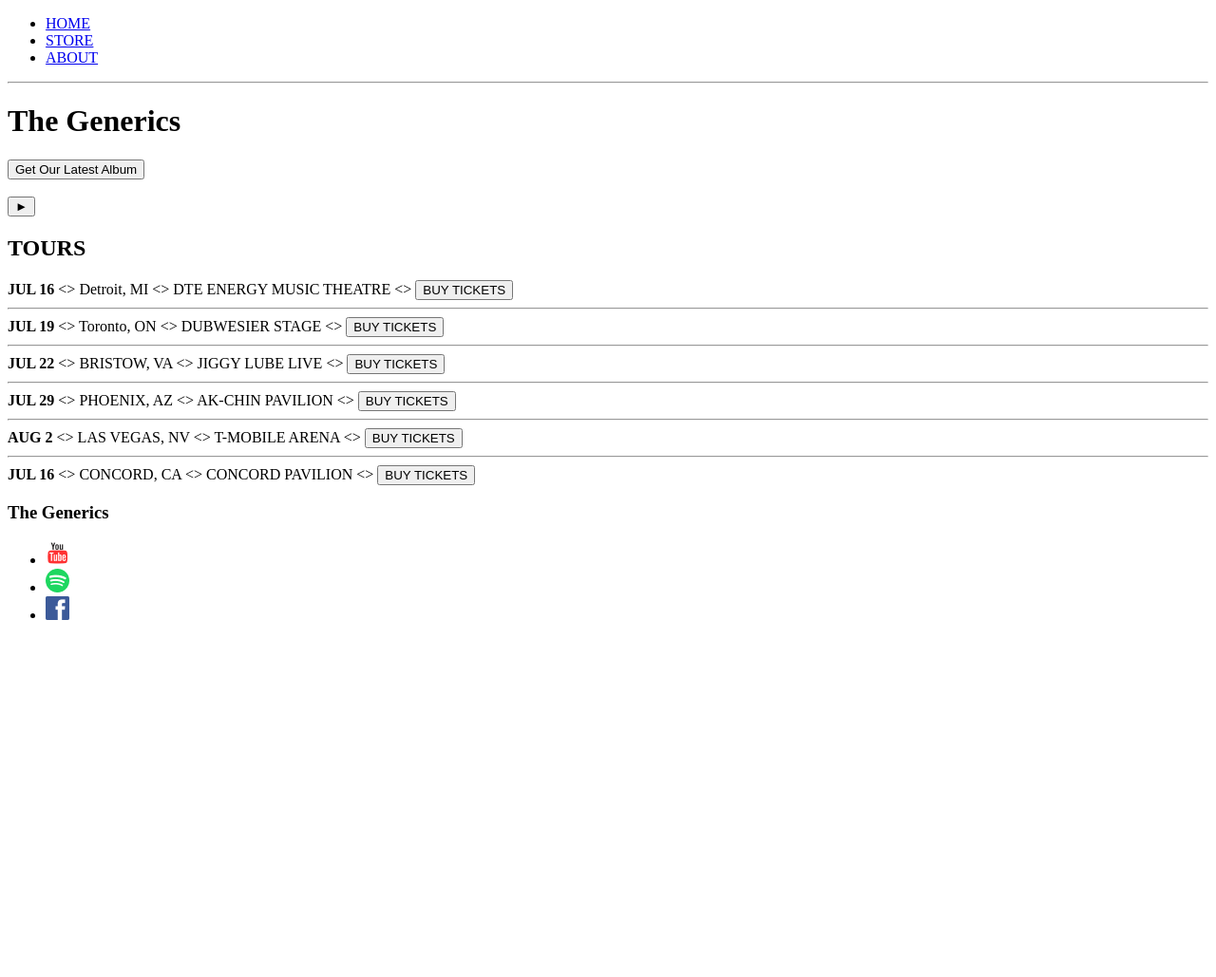
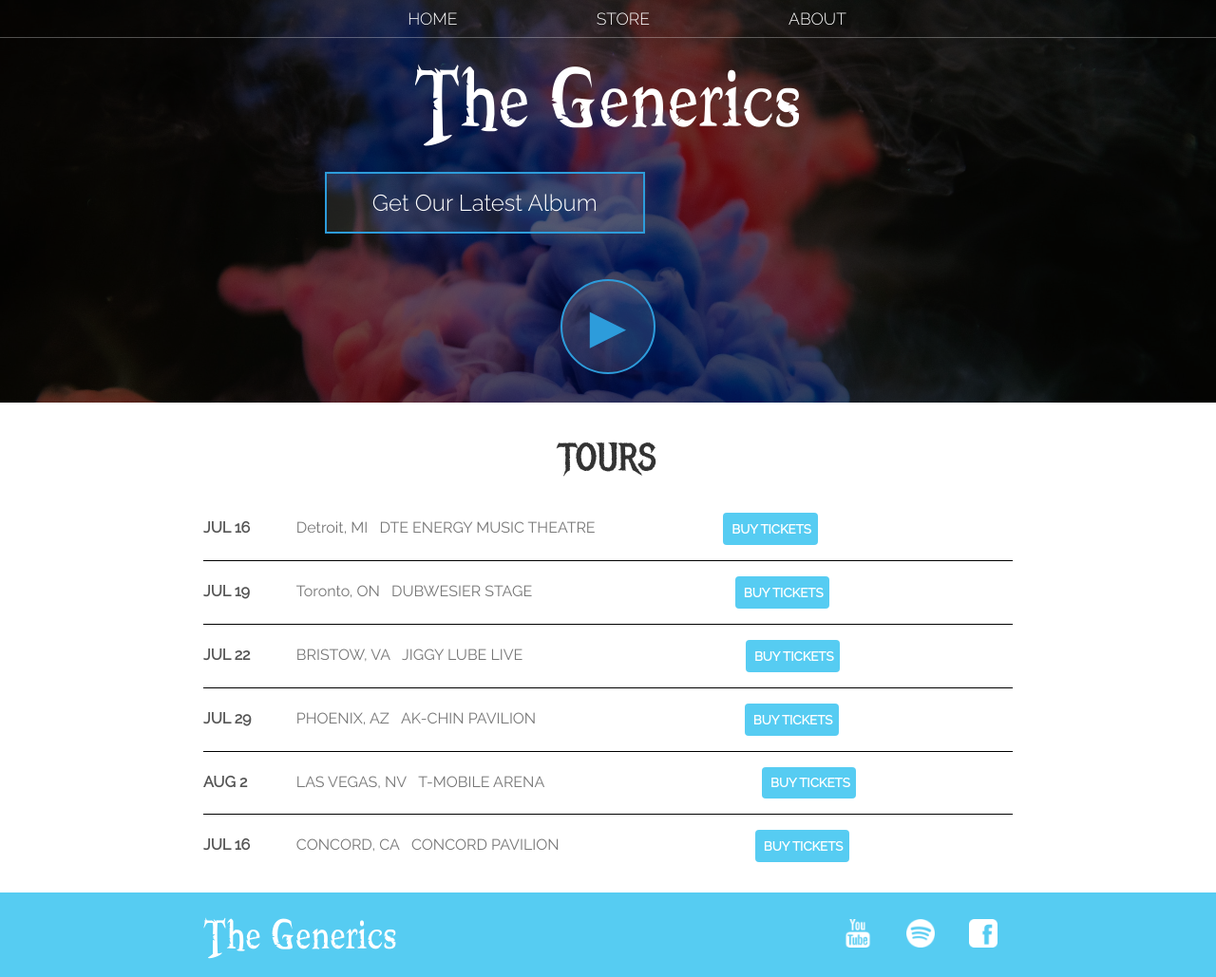
Before and after one commit to PragalvBhattarai-commits/Band-Web-Page, a plain HTML site: page index.html in a window 1280 px wide. Shown: the whole page at 95% size. Before the commit the page ends 800 px from the top, so only its background shows below. Drawn offline with Linux system fonts and the light colour scheme.

Commit message:
finished css for the website

```diff
--- a/index.html
+++ b/index.html
@@ -3,112 +3,84 @@
   <head>
     <title>The Generics</title>
     <meta name="description" content="This is the description">
+    <link rel="stylesheet" href="styles.css">
   </head>
   <body>
-    <header>
-      <nav>
+    <header class="main-header">
+      <nav class="nav main-nav">
         <ul>
           <li><a href="index.html">HOME</a></li>
           <li><a href="store.html">STORE</a></li>
           <li><a href="about.html">ABOUT</a></li>
         </ul>
       </nav>
-      <hr>
-      <h1>The Generics</h1>
-      <button type="button">Get Our Latest Album</button>
-      <br>
-      <br>
-      <!--TODO: Find a sutiable background image -->
-      <button type="button">&#9658;</button>
+      <h1 class="band-name band-name-large">The Generics</h1>
+      <div class="container">
+        <button class="btn btn-header" type="button">Get Our Latest Album</button>
+      </div>
+      <button class="btn btn-header btn-play" type="button">&#9658;</button>
     </header>
-    <section>
-      <h2>TOURS</h2>
+    <section class="content-section container">
+      <h2 class="section-header">TOURS</h2>
       <div>
-        <div>
-          <strong>JUL 16</strong>
-          &lt;&gt;
-          <span>Detroit, MI</span>
-          &lt;&gt;
-          <span>DTE ENERGY MUSIC THEATRE</span>
-          &lt;&gt;
-          <button type="button">BUY TICKETS</button>
-          <hr>
+        <div class="tour-row">
+          <span class="tour-item tour-date">JUL 16</span>
+          <span class="tour-item" tour-city="tour-city">Detroit, MI</span>
+          <span class="tour-item tour-arena">DTE ENERGY MUSIC THEATRE</span>
+          <button class="btn tour-item tour-btn btn-primary" type="button">BUY TICKETS</button>
         </div>
 
-        <div>
-          <div>
-            <strong>JUL 19</strong>
-            &lt;&gt;
-            <span>Toronto, ON</span>
-            &lt;&gt;
-            <span>DUBWESIER STAGE</span>
-            &lt;&gt;
-            <button type="button">BUY TICKETS</button>
-            <hr>
+        <div class="tour-row">
+          <span class="tour-item tour-date">JUL 19</span>
+          <span class="tour-item" tour-city="tour-city">Toronto, ON</span>
+          <span class="tour-item tour-arena">DUBWESIER STAGE</span>
+          <button class="btn tour-item tour-btn btn-primary" type="button">BUY TICKETS</button>
         </div>
 
-          <div>
-            <div>
-              <strong>JUL 22</strong>
-              &lt;&gt;
-              <span>BRISTOW, VA</span>
-              &lt;&gt;
-              <span>JIGGY LUBE LIVE</span>
-              &lt;&gt;
-              <button type="button">BUY TICKETS</button>
-              <hr>
+        <div class="tour-row">
+          <span class="tour-item tour-date">JUL 22</span>
+          <span class="tour-item" tour-city="tour-city">BRISTOW, VA</span>
+          <span class="tour-item tour-arena">JIGGY LUBE LIVE</span>
+          <button class="btn tour-item tour-btn btn-primary" type="button">BUY TICKETS</button>
         </div>
 
-          <div>
-            <div>
-              <strong>JUL 29</strong>
-              &lt;&gt;
-              <span>PHOENIX, AZ</span>
-              &lt;&gt;
-              <span>AK-CHIN PAVILION</span>
-              &lt;&gt;
-              <button type="button">BUY TICKETS</button>
-              <hr>
+        <div class="tour-row">
+          <span class="tour-item tour-date">JUL 29</span>
+          <span class="tour-item" tour-city="tour-city">PHOENIX, AZ</span>
+          <span class="tour-item tour-arena">AK-CHIN PAVILION</span>
+          <button class="btn tour-item tour-btn btn-primary" type="button">BUY TICKETS</button>
         </div>
 
-          <div>
-            <div>
-              <strong>AUG 2</strong>
-              &lt;&gt;
-              <span>LAS VEGAS, NV</span>
-              &lt;&gt;
-              <span>T-MOBILE ARENA</span>
-              &lt;&gt;
-              <button type="button">BUY TICKETS</button>
-              <hr>
+        <div class="tour-row">
+          <span class="tour-item tour-date">AUG 2</span>
+          <span class="tour-item" tour-city="tour-city">LAS VEGAS, NV</span>
+          <span class="tour-item tour-arena">T-MOBILE ARENA</span>
+          <button class="btn tour-item tour-btn btn-primary" type="button">BUY TICKETS</button>
         </div>
 
-          <div>
-            <div>
-              <strong>JUL 16</strong>
-              &lt;&gt;
-              <span>CONCORD, CA</span>
-              &lt;&gt;
-              <span>CONCORD PAVILION</span>
-              &lt;&gt;
-              <button type="button">BUY TICKETS</button>
+        <div class="tour-row">
+          <span class="tour-item tour-date">JUL 16</span>
+          <span class="tour-item" tour-city="tour-city">CONCORD, CA</span>
+          <span class="tour-item tour-arena">CONCORD PAVILION</span>
+          <button class="btn tour-item tour-btn btn-primary" type="button">BUY TICKETS</button>
         </div>
-
       </div>
     </section>
-    <footer>
-      <h3>The Generics</h3>
-      <ul>
+    <footer class="main-footer">
+      <div class="container main-footer-container">
+        <h3 class="band-name">The Generics</h3>
+        <ul class="nav footer-nav">
           <li>
-          <a href="https://youtube.com" target="_blank"><img src="images/YouTube Logo.png"></a>
+            <a href="https://youtube.com" target="_blank"><img src="images/YouTube Logo (css).png"></a>
           </li>
           <li>
-          <a href="https://spotify.com" target="_blank"><img src="images/Spotify Logo.png"></a>
+            <a href="https://spotify.com" target="_blank"><img src="images/Spotify Logo (css).png"></a>
           </li>
           <li>
-          <a href="https://facebook.com" target="_blank"><img src="images/Facebook Logo.png"></a>
+            <a href="https://facebook.com" target="_blank"><img src="images/Facebook Logo (css).png"></a>
           </li>
         </ul>
+     </div>
     </footer>
   </body>
 </html>
--- /dev/null
+++ b/styles.css
@@ -0,0 +1,339 @@
+@import url("https://fonts.googleapis.com/css?family=Raleway:300,400");
+@import url("https://fonts.googleapis.com/css?family=Metal+Mania");
+
+@font-face {
+  font-family: "Booter - Zero Zero";
+  src: url("Fonts/Booter - Zero Zero.woff") format("woff"),
+       url("Fonts/Booter - Zero Zero.woff2") format("woff2");
+  font-weight: normal;
+  font-size: normal;
+}
+
+* {
+  box-sizing: border-box;
+  font-family: Raleway;
+  color: #777;
+}
+
+html,body {
+  margin: 0;
+  padding: 0;
+}
+
+.nav ul {
+  margin: 0;
+}
+
+.nav li{
+  display: inline;
+}
+
+.nav a {
+  display: inline-block;
+  padding: 0.5em;
+  color: white;
+  text-decoration: none;
+}
+
+.main-nav{
+  text-align: center;
+  font-size: 1.1em;
+  font-weight: lighter;
+  border-bottom: 1px solid rgba(255,255,255,.3);
+}
+
+.main-nav li{
+  padding: 0 5%;
+}
+
+.nav a:hover {
+  background-color: rgba(255,255,255,.3);
+}
+
+.main-header {
+  background-color: rgba(0,0,0,.6);
+  background-image: url(images/Header\ Background.jpg);
+  background-blend-mode:multiply;
+  background-size: cover;
+  padding-bottom: 30px;
+}
+
+.band-name{
+  text-align: center;
+  margin: 0;
+  font-size: 4em;
+  font-family: "Booter - Zero Zero";
+  font-weight: normal;
+  color: white;
+}
+
+.band-name-large {
+  font-size: 8em;
+}
+
+.content-section {
+  margin: 1em;
+}
+
+.container {
+  max-width: 900px;
+  margin: 0 auto;
+  padding: 0 1.5em;
+}
+
+.section-header {
+  font-family: "Metal Mania";
+  font-weight: normal;
+  color: #333;
+  text-align: center;
+  font-size: 2.5em;
+}
+
+.about-band-image{
+  float: left;
+  height: 200px;
+  width: 200px;
+  margin: 15px;
+  border-radius: 50%;
+}
+
+.main-footer {
+  background-color: #56ccf2;
+  color: white;
+  padding: .25em 0;
+}
+
+.main-footer-container {
+  display: flex;
+  align-items: center;
+}
+
+.main-footer-container ul{
+  flex-grow: 1;
+  text-align: end;
+}
+
+.footer-nav li{
+  padding: 0 .5em;
+}
+
+.footer-nav img {
+  width: 30px;
+  height: 30px;
+}
+
+.btn{
+  text-align: center;
+  vertical-align: middle;
+  padding: .67em;
+  cursor: pointer;
+}
+
+.btn-header {
+  margin: .5em 15% 2em 15%;
+  color: white;
+  border: 2px solid #2d9cdb;
+  background-color: rgba(255,255,255,.1);
+  border-radius: 0;
+  font-size: 1.5em;
+  font-weight: lighter;
+  padding-left: 2em;
+  padding-right: 2em;
+}
+
+.btn-header:hover {
+  background-color: rgba(255,255,255,.3);
+}
+
+.btn-play{
+  display: block;
+  margin: 0 auto;
+  color: #2d9cdb;
+  font-size: 4em;
+  border-radius: 50%;
+  padding: 0;
+  width: 100px;
+  height: 100px;
+}
+
+.tour-row{
+  border-bottom: 1px solid black;
+  padding-bottom: 1em;
+  margin-bottom: 1em;
+}
+
+.tour-row:last-child{
+  border-bottom: none;
+}
+
+.tour-item{
+  display: inline-block;
+  padding-right: .5em;
+}
+
+.tour-date{
+  color: #555;
+  font-weight: bold;
+  width: 11%;
+}
+
+.tour-city{
+  width: 24%;
+}
+
+.tour-arena{
+  width: 42%;
+}
+
+.tour-btn{
+  max-width: 19%;
+}
+
+.btn-primary {
+  color: white;
+  background-color: #56ccf2;
+  border: none;
+  border-radius: .3em;
+  font-weight: bold;
+}
+
+.btn-primary:hover {
+  background-color: #2d9cdb;
+}
+
+.shop-item{
+  margin: 30px;
+}
+
+.shop-item-title{
+  display: block;
+  width: 100%;
+  text-align: center;
+  font-weight: bold;
+  font-size: 1.5em;
+  color: #333;
+  margin-bottom: 15px;
+}
+
+.shop-item-image{
+  height: 250px;
+}
+
+.shop-item-details{
+  display: flex;
+  align-items: center;
+  padding: 5px;
+}
+
+.shop-item-price{
+  flex-grow: 1;
+  color: #333;
+}
+
+.shop-items{
+  display: flex;
+  flex-wrap: wrap;
+  justify-content: space-around;
+}
+
+.cart-header {
+  font-weight: bold;
+  font-size: 1.2em;
+  color: #333;
+}
+
+.cart-column{
+  display: flex;
+  align-items: center;
+  border-bottom: 1px solid black;
+  margin-right: 1.3em;
+  padding-bottom: 10px;
+  margin-top: 10px;
+}
+
+.cart-row{
+  display: flex;
+}
+
+.cart-item{
+  width: 45%;
+}
+
+.cart-price{
+  width: 20%;
+  font-size: 1.2em;
+  color: #333;
+}
+
+.cart-quantity{
+  width: 35%;
+}
+
+.cart-item-title{
+  color: #333;
+  margin-left: .5em;
+  font-size: 1.2em;
+}
+
+.cart-item-image{
+  width: 75px;
+  height: auto;
+  border-radius: 10px;
+}
+
+.btn-danger{
+  color: white;
+  background-color: #eb5757;
+  border: none;
+  border-radius: .3em;
+  font-weight: bold;
+}
+
+.btn-danger:hover{
+  background-color: #cc4c4c;
+}
+
+.cart-quantity-input{
+  height: 34px;
+  width: 50px;
+  border-radius: 5px;
+  border: 1px solid #56ccf2;
+  background-color: #eee;
+  color: #333;
+  padding: 0;
+  text-align: center;
+  font-size: 1.2em;
+  margin-right: 25px;
+}
+
+.cart-row:last-child{
+  border-bottom: 1px solid black;
+}
+
+.cart-row:last-child .cart-column{
+  border: none;
+}
+
+.cart-total{
+  text-align: end;
+  margin-top: 10px;
+  margin-right: 10px;
+}
+
+.cart-total-title{
+  font-weight: bold;
+  font-size: 1.5em;
+  color: black;
+  margin-right: 20px;
+}
+
+.cart-total-price{
+  color: #333;
+  font-size: 1.1em;
+}
+
+.btn-purchase{
+  display: block;
+  margin: 40px auto 80px auto;
+  font-size: 1.75em;
+}
```
Also changed, not shown: about.html (+15 -13 lines), store.html (+93 -91 lines), Fonts/Booter - Zero Zero.woff (added), Fonts/Booter - Zero Zero.woff2 (added), images/Facebook Logo (css).png (added), images/Header Background.jpg (added), images/Spotify Logo (css).png (added), images/YouTube Logo (css).png (added), 1 other file. Lines whose indentation alone changed are shown as unchanged.
